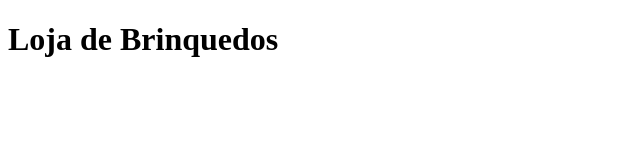
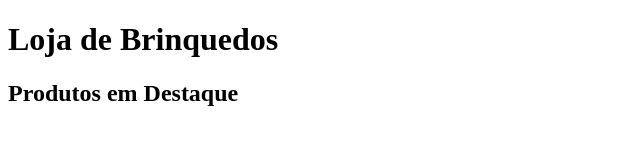
Before and after one commit to SquadProject4/SquadProject, a plain HTML site: page index.html in a window 1280 px wide. Shown: the whole page, without its empty margins (0-640 px from the left). Drawn offline with Linux system fonts and the light colour scheme.

Commit message:
feat: Criando conteudo (#2)
Co-authored-by: João <jvobezerra@gmail.com>

```diff
--- a/index.html
+++ b/index.html
@@ -10,6 +10,11 @@
     <header>
         <h1>Loja de Brinquedos</h1>
     </header>
+
+    <main>
+        <h2>Produtos em Destaque</h2>
+    </main>
+
     <script src="./src/js/script.js"></script>
 </body>
 </html>
```
